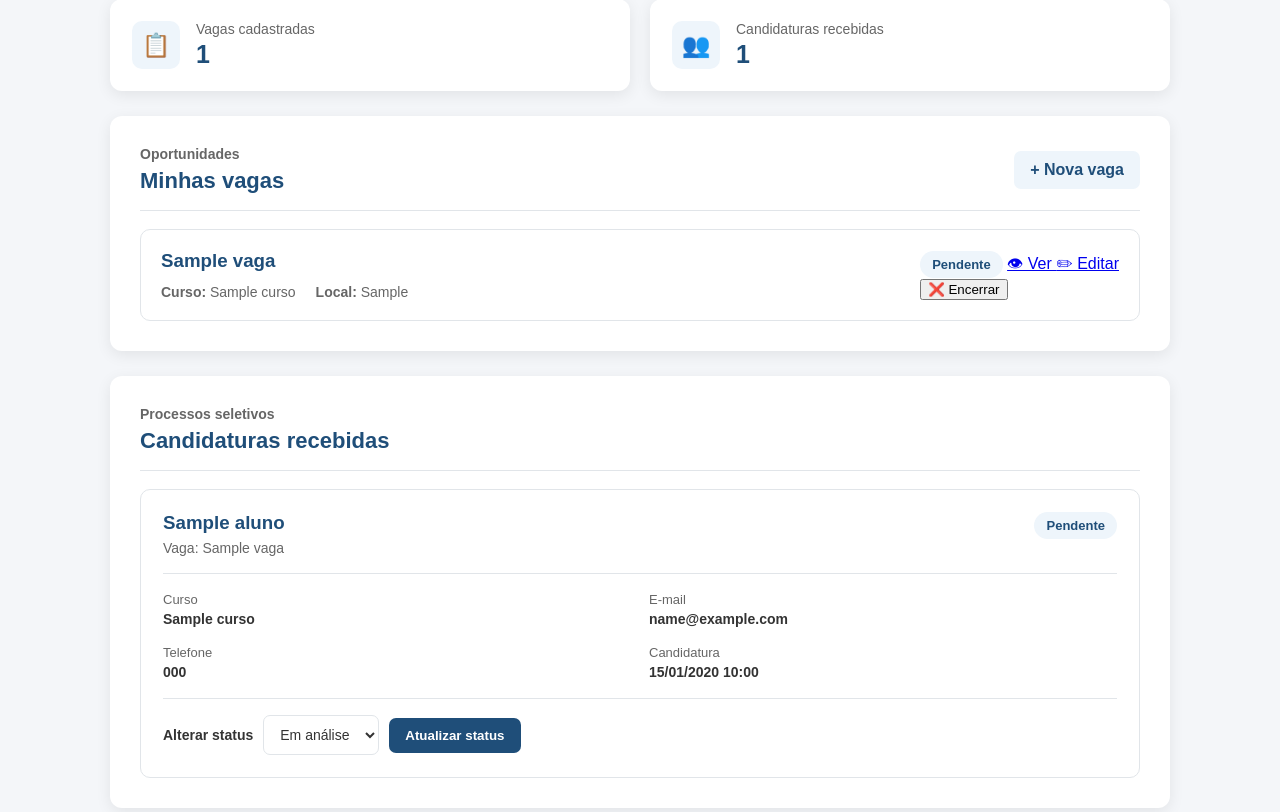
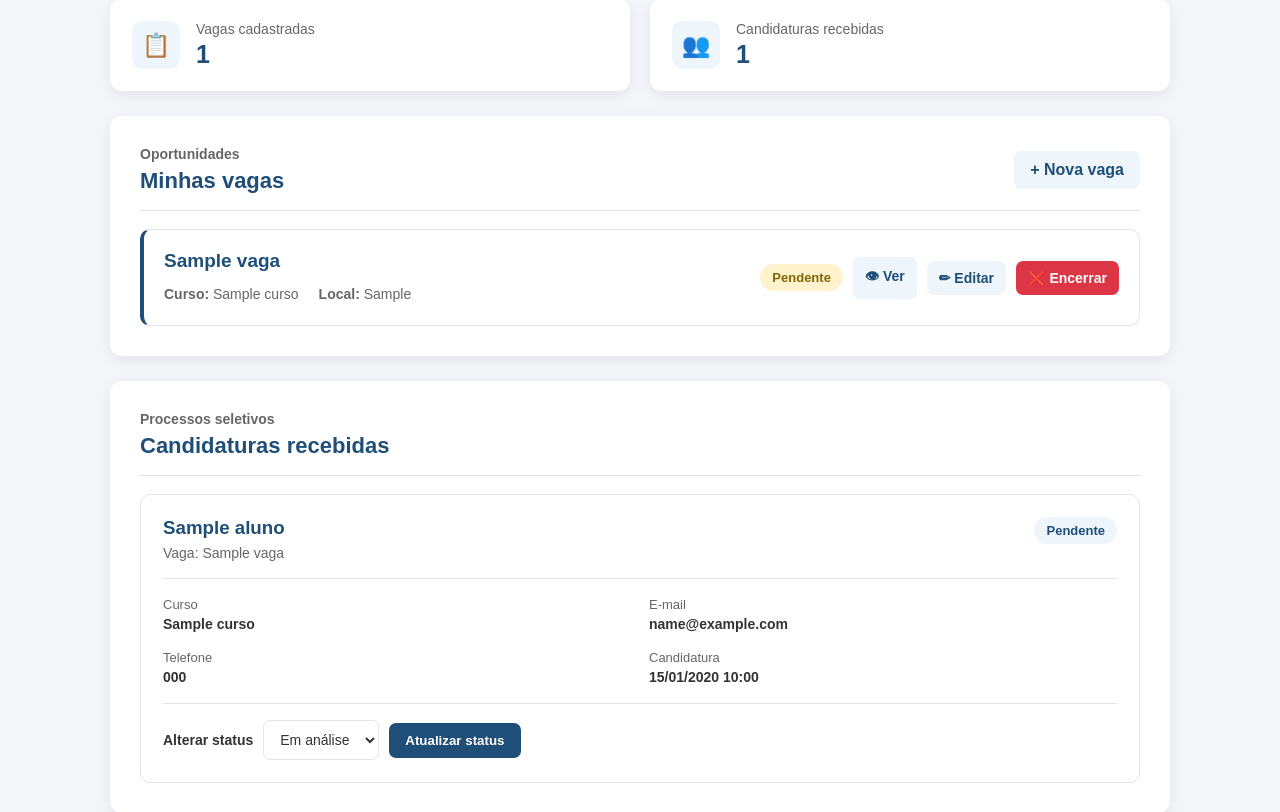
Before and after one commit to Benildomelo/plataforma_estagios, a Django app: page /area-empresa/ in a window 1280 px wide. Shown: the part 341-1153 px from the top of the page. Run offline with Django 5.2, Linux system fonts and the light colour scheme; a user stored in the database is signed in; tables that the repository leaves empty hold one stand-in row (values such as "Sample post").

Commit message:
Melhora visual dos status das vagas

```diff
--- a/vagas/static/css/style.css
+++ b/vagas/static/css/style.css
@@ -1506,6 +1506,9 @@ footer {
     gap: 14px;
 }
 
+
+/* CARD DA VAGA */
+
 .vaga-empresa-card {
     border: 1px solid var(--cor-borda);
     border-radius: 10px;
@@ -1517,19 +1520,72 @@ footer {
     gap: 20px;
 }
 
+/* EFEITO AO PASSAR O MOUSE NO CARD */
+
+.vaga-empresa-card {
+    transition: 0.2s ease;
+}
+
+.vaga-empresa-card:hover {
+    transform: translateY(-3px);
+
+    box-shadow: 0 6px 16px rgba(0, 0, 0, 0.08);
+
+    border-color: #cbd9e6;
+}
+
+/* DESTAQUE LATERAL DO CARD */
+
+.vaga-empresa-card {
+    border-left: 4px solid var(--cor-primaria);
+}
+
+/* CONTEÚDO DA VAGA */
+
+.vaga-empresa-conteudo {
+    flex: 1;
+    min-width: 0;
+}
+
 .vaga-empresa-conteudo h3 {
     margin: 0 0 12px;
     color: var(--cor-primaria);
+
+    font-size: 19px;
+    font-weight: 700;
 }
 
 .vaga-empresa-info {
     display: flex;
     flex-wrap: wrap;
-    gap: 20px;
-
-    color: var(--cor-texto-secundario);
-    font-size: 14px;
-}
+    gap: 12px 20px;
+
+    color: var(--cor-texto-secundario);
+    font-size: 14px;
+    line-height: 1.5;
+}
+
+
+/* AÇÕES DA VAGA */
+
+.vaga-empresa-acoes-card {
+    display: flex;
+    align-items: center;
+    justify-content: flex-end;
+    gap: 8px;
+
+    flex-shrink: 0;
+}
+
+
+/* REMOVE ESPAÇO PADRÃO DO FORMULÁRIO */
+
+.vaga-empresa-acoes-card form {
+    margin: 0;
+}
+
+
+/* STATUS */
 
 .status-vaga,
 .status-candidatura {
@@ -1544,6 +1600,127 @@ footer {
     font-size: 13px;
     font-weight: bold;
     white-space: nowrap;
+}
+
+
+
+/* ÁREA DOS BOTÕES DA VAGA */
+
+.vaga-empresa-acoes-card {
+    display: flex;
+    align-items: center;
+    justify-content: flex-end;
+    gap: 10px;
+}
+
+.vaga-empresa-acoes-card form {
+    margin: 0;
+}
+
+
+/* STATUS */
+
+.status-vaga,
+.status-candidatura {
+    display: inline-block;
+
+    background: #eef5fb;
+    color: var(--cor-primaria);
+
+    padding: 6px 12px;
+    border-radius: 20px;
+
+    font-size: 13px;
+    font-weight: bold;
+    white-space: nowrap;
+}
+
+.status-vaga.aprovada {
+    background: #e8f7ee;
+    color: #198754;
+}
+
+.status-vaga.encerrada {
+    background: #f8d7da;
+    color: #b02a37;
+}
+
+.status-vaga.pendente {
+    background: #fff3cd;
+    color: #856404;
+}
+
+.status-vaga.rejeitada {
+    background: #f8d7da;
+    color: #b02a37;
+}
+
+/* ========================================
+   AÇÕES DAS VAGAS DA EMPRESA
+======================================== */
+
+/* LINKS VER E EDITAR */
+
+.vaga-empresa-acoes-card a {
+    display: inline-flex;
+    align-items: center;
+    justify-content: center;
+
+    padding: 9px 12px;
+
+    border-radius: 7px;
+
+    color: var(--cor-primaria);
+    background: #eef5fb;
+
+    text-decoration: none;
+
+    font-size: 14px;
+    font-weight: bold;
+
+    transition: 0.2s;
+}
+
+
+/* EFEITO AO PASSAR O MOUSE */
+
+.vaga-empresa-acoes-card a:hover {
+    background: #dbeaf6;
+
+    transform: translateY(-1px);
+}
+
+
+/* BOTÃO ENCERRAR */
+
+.vaga-empresa-acoes-card button {
+    display: inline-flex;
+    align-items: center;
+    justify-content: center;
+
+    padding: 9px 12px;
+
+    border: none;
+    border-radius: 7px;
+
+    background: #dc3545;
+    color: #ffffff;
+
+    font-size: 14px;
+    font-weight: bold;
+
+    cursor: pointer;
+
+    transition: 0.2s;
+}
+
+
+/* EFEITO DO BOTÃO ENCERRAR */
+
+.vaga-empresa-acoes-card button:hover {
+    background: #b02a37;
+
+    transform: translateY(-1px);
 }
 
 
--- a/vagas/templates/vagas/area_empresa.html
+++ b/vagas/templates/vagas/area_empresa.html
@@ -202,13 +202,35 @@
                         <div class="vaga-empresa-acoes-card">
 
 
+
+
                             <!-- STATUS -->
+                                    {% if vaga.status == 'APROVADA' %}
 
-                            <span class="status-vaga">
+                                        <span class="status-vaga aprovada">
+                                            {{ vaga.get_status_display }}
+                                        </span>
 
-                                {{ vaga.get_status_display }}
+                                    {% elif vaga.status == 'ENCERRADA' %}
 
-                            </span>
+                                        <span class="status-vaga encerrada">
+                                            {{ vaga.get_status_display }}
+                                        </span>
+
+                                    {% elif vaga.status == 'PENDENTE' %}
+
+                                        <span class="status-vaga pendente">
+                                            {{ vaga.get_status_display }}
+                                        </span>
+
+                                    {% elif vaga.status == 'REJEITADA' %}
+
+                                        <span class="status-vaga rejeitada">
+                                            {{ vaga.get_status_display }}
+                                        </span>
+
+                                    {% endif %}
+
 
 
                             <!-- VER VAGA -->
```
